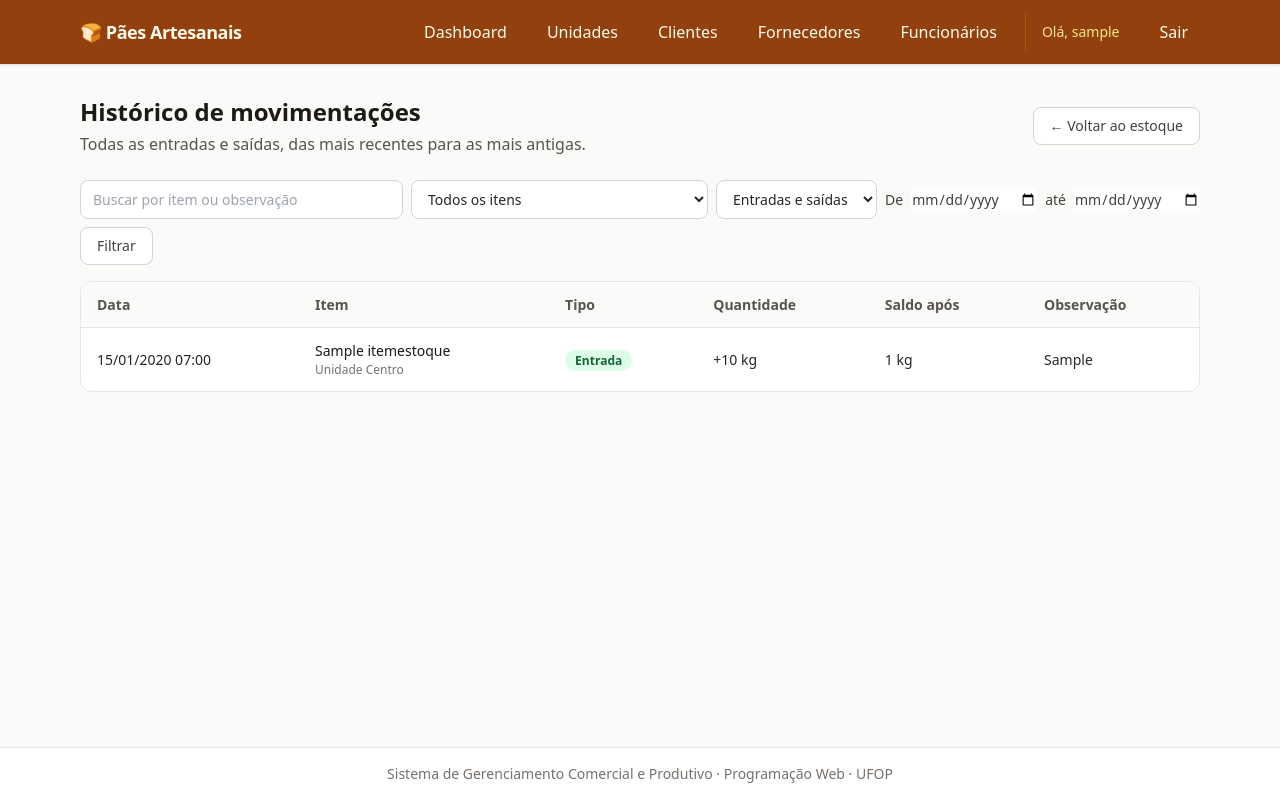
After one commit to rpsmatheus/Sistema-de-Gerenciamento-Comercial, a Django app: page /estoque/movimentacoes/ in a window 1280 px wide. The commit adds this page. Run offline with Django 5.2, Linux system fonts and the light colour scheme; a user stored in the database is signed in; data comes from the database, SQL or seed files in the repository; tables that the repository leaves empty hold one stand-in row (values such as "Sample post"); parts of the project's set-up code (start-up, migrations or seed data) failed here and were passed over; some libraries are stand-ins or nearby versions.

Commit message:
feat: adiciona páginas de entrada, saída e histórico do estoque

```diff
--- a/estoque/templates/estoque/lista.html
+++ b/estoque/templates/estoque/lista.html
@@ -10,6 +10,7 @@
             <p class="mt-1 text-stone-600">Produtos e insumos de cada unidade.</p>
         </div>
         <div class="flex flex-wrap gap-2">
+            <a href="{% url 'estoque_movimentacoes' %}" class="botao botao-secundario">Histórico de movimentações</a>
             <a href="{% url 'estoque_criar' %}" class="botao botao-primario">+ Novo item</a>
         </div>
     </div>
@@ -90,6 +91,8 @@
                                     {% endif %}
                                 </td>
                                 <td class="coluna-acoes">
+                                    <a href="{% url 'estoque_movimentar' item.pk %}" class="link-acao">Movimentar</a>
+                                    <a href="{% url 'estoque_movimentacoes' %}?item={{ item.pk }}" class="link-acao">Histórico</a>
                                     <a href="{% url 'estoque_editar' item.pk %}" class="link-acao">Editar</a>
                                     <a href="{% url 'estoque_excluir' item.pk %}" class="link-acao link-acao-perigo">Excluir</a>
                                 </td>
--- /dev/null
+++ b/estoque/templates/estoque/movimentacoes.html
@@ -0,0 +1,100 @@
+{% extends 'base.html' %}
+{% load estoque_tags %}
+
+{% block titulo %}Histórico de movimentações{% endblock %}
+
+{% block conteudo %}
+    <div class="flex flex-wrap items-center justify-between gap-3">
+        <div>
+            <h1 class="text-2xl font-bold text-stone-900">Histórico de movimentações</h1>
+            <p class="mt-1 text-stone-600">Todas as entradas e saídas, das mais recentes para as mais antigas.</p>
+        </div>
+        <a href="{% url 'estoque_lista' %}" class="botao botao-secundario">← Voltar ao estoque</a>
+    </div>
+
+    <form method="get" class="barra-busca mt-6" role="search">
+        <input type="search" name="q" value="{{ q }}"
+               placeholder="Buscar por item ou observação" aria-label="Buscar por item ou observação">
+
+        <select name="item" aria-label="Filtrar por item">
+            <option value="">Todos os itens</option>
+            {% for opcao in itens %}
+                <option value="{{ opcao.pk }}" {% if item_selecionado == opcao.pk|stringformat:'s' %}selected{% endif %}>
+                    {{ opcao }}
+                </option>
+            {% endfor %}
+        </select>
+
+        <select name="tipo" aria-label="Filtrar por tipo">
+            <option value="">Entradas e saídas</option>
+            {% for valor, rotulo in tipos %}
+                <option value="{{ valor }}" {% if tipo_selecionado == valor %}selected{% endif %}>{{ rotulo }}</option>
+            {% endfor %}
+        </select>
+
+        <label class="flex items-center gap-2 text-sm text-stone-700">
+            De <input type="date" name="de" value="{{ de }}">
+        </label>
+        <label class="flex items-center gap-2 text-sm text-stone-700">
+            até <input type="date" name="ate" value="{{ ate }}">
+        </label>
+
+        <button type="submit" class="botao botao-secundario">Filtrar</button>
+        {% if filtrando %}
+            <a href="{% url 'estoque_movimentacoes' %}" class="link-acao">Limpar</a>
+        {% endif %}
+    </form>
+
+    <div class="mt-4">
+        {% if movimentacoes %}
+            <div class="tabela-container">
+                <table class="tabela">
+                    <thead>
+                        <tr>
+                            <th>Data</th>
+                            <th>Item</th>
+                            <th>Tipo</th>
+                            <th>Quantidade</th>
+                            <th>Saldo após</th>
+                            <th>Observação</th>
+                        </tr>
+                    </thead>
+                    <tbody>
+                        {% for movimentacao in movimentacoes %}
+                            <tr>
+                                <td class="whitespace-nowrap">{{ movimentacao.data|date:'d/m/Y H:i' }}</td>
+                                <td>
+                                    <span class="font-medium text-stone-900">{{ movimentacao.item.nome }}</span>
+                                    <span class="texto-secundario">{{ movimentacao.item.unidade.nome }}</span>
+                                </td>
+                                <td>
+                                    {% if movimentacao.eh_entrada %}
+                                        <span class="etiqueta etiqueta-disponivel">Entrada</span>
+                                    {% else %}
+                                        <span class="etiqueta etiqueta-inativo">Saída</span>
+                                    {% endif %}
+                                </td>
+                                <td class="whitespace-nowrap">
+                                    {% if movimentacao.eh_entrada %}+{% else %}−{% endif %}{{ movimentacao.quantidade|quantidade }} {{ movimentacao.item.unidade_medida }}
+                                </td>
+                                <td class="whitespace-nowrap">{{ movimentacao.saldo_apos|quantidade }} {{ movimentacao.item.unidade_medida }}</td>
+                                <td>{{ movimentacao.observacao|default:'—' }}</td>
+                            </tr>
+                        {% endfor %}
+                    </tbody>
+                </table>
+            </div>
+
+            {% include 'partials/paginacao.html' %}
+        {% elif filtrando %}
+            <div class="lista-vazia">
+                Nenhuma movimentação encontrada com estes filtros.
+                <a href="{% url 'estoque_movimentacoes' %}" class="link-acao">Limpar filtros</a>
+            </div>
+        {% else %}
+            <div class="lista-vazia">
+                Nenhuma movimentação registrada ainda. Use o link "Movimentar" na lista do estoque.
+            </div>
+        {% endif %}
+    </div>
+{% endblock %}
```
Also changed, not shown: estoque/templates/estoque/movimentar.html (added, +36 -0 lines).
